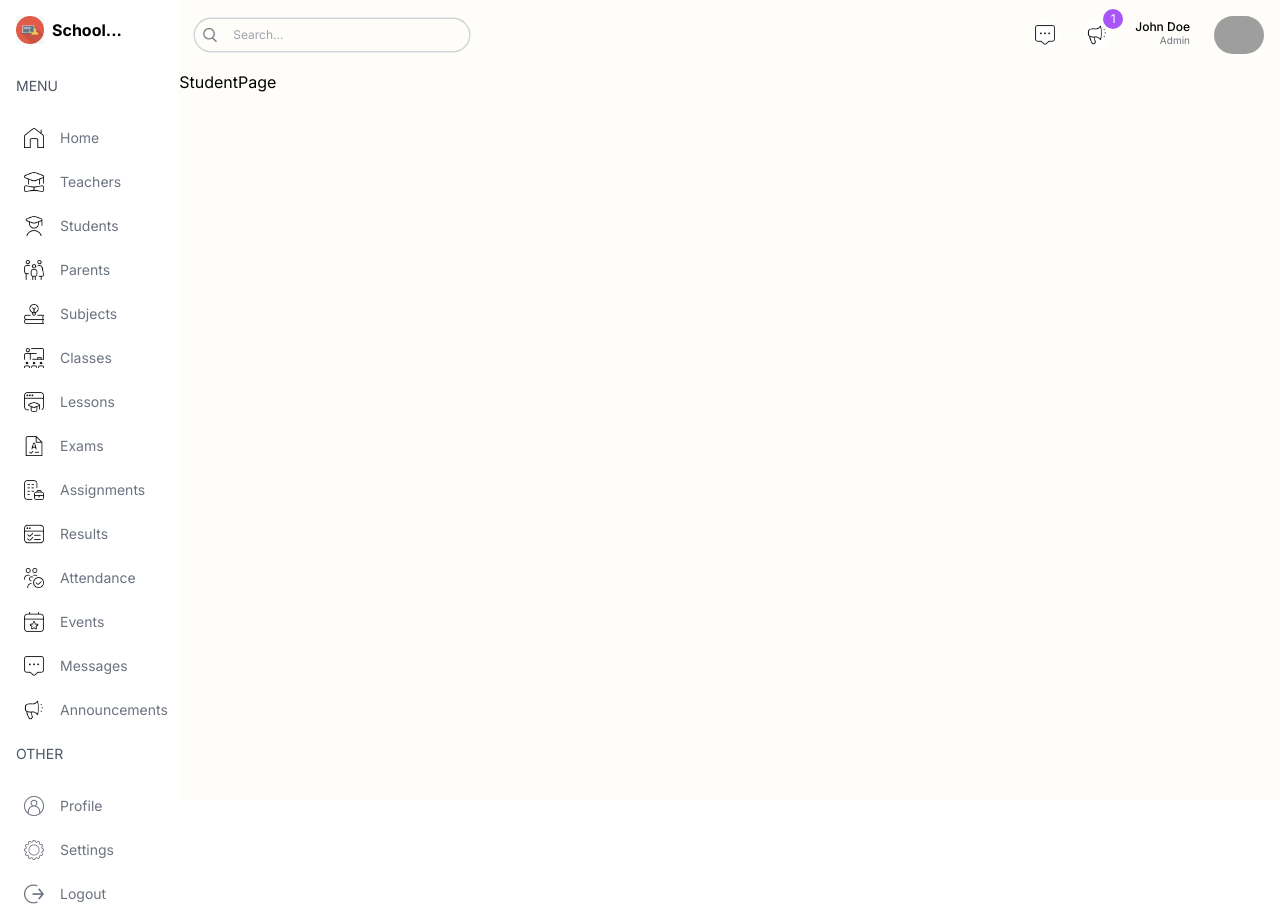
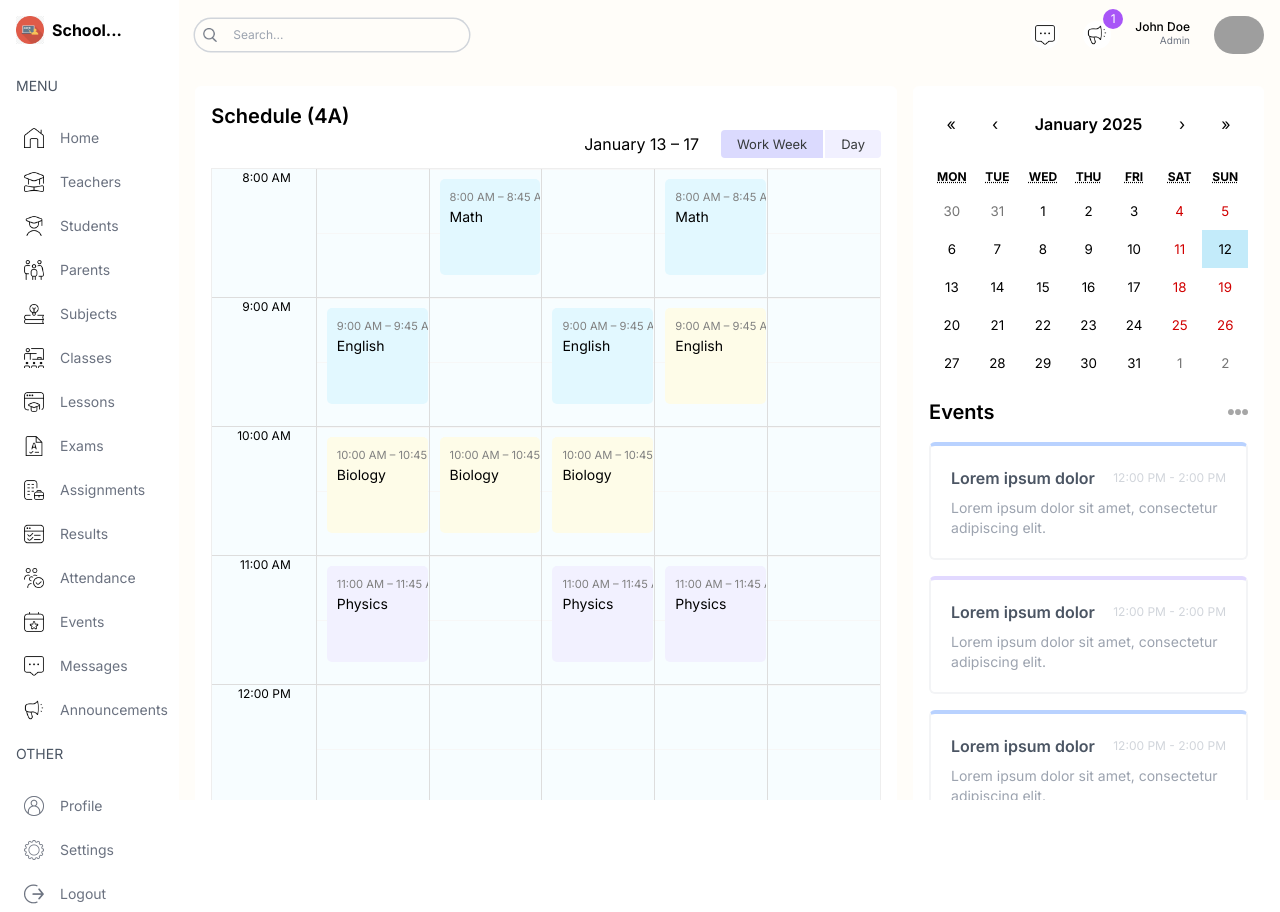
Before and after one commit to 66025997/School-Dashboard, a Next.js app: page /student in a window 1280 px wide. Built offline with nearby package versions, Linux system fonts and the light colour scheme; grey boxes are pictures that could not be loaded.

Commit message:
Student page prototype

```diff
--- a/package.json
+++ b/package.json
@@ -11,6 +11,7 @@
   "dependencies": {
     "next": "14.2.5",
     "react": "^18",
+    "react-big-calendar": "^1.17.1",
     "react-calendar": "^5.1.0",
     "react-dom": "^18",
     "recharts": "^2.15.0"
@@ -18,6 +19,7 @@
   "devDependencies": {
     "@types/node": "^20",
     "@types/react": "^18.3.18",
+    "@types/react-big-calendar": "^1.16.1",
     "@types/react-dom": "^18.3.5",
     "eslint": "^8",
     "eslint-config-next": "14.2.5",
--- a/src/app/(dashboard)/student/page.tsx
+++ b/src/app/(dashboard)/student/page.tsx
@@ -1,7 +1,24 @@
+import Announcements from "@/components/Announcements";
+import BigCalendar from "@/components/BigCalender";
+import EventCalendar from "@/components/EventCalendar";
+
 const StudentPage = () => {
     return (
-        <div className=''>StudentPage</div>
-    )
-}
+        <div className="p-4 flex gap-4 flex-col xl:flex-row">
+            {/* LEFT */}
+            <div className="w-full xl:w-2/3">
+                <div className="h-full bg-white p-4 rounded-md">
+                    <h1 className="text-xl font-semibold">Schedule (4A)</h1>
+                    <BigCalendar />
+                </div>
+            </div>
+            {/* RIGHT */}
+            <div className="w-full xl:w-1/3 flex flex-col gap-8">
+                <EventCalendar />
+                <Announcements />
+            </div>
+        </div>
+    );
+};
 
-export default StudentPage
+export default StudentPage;
--- a/src/app/globals.css
+++ b/src/app/globals.css
@@ -1,3 +1,115 @@
 @tailwind base;
 @tailwind components;
 @tailwind utilities;
+
+.react-calendar {
+    width: 100% !important;
+    border: none !important;
+    font-family: "Inter", sans-serif !important;
+}
+
+.react-calendar__navigation__label__labelText {
+    font-weight: 600;
+}
+
+.react-calendar__tile--active {
+    background-color: #c3ebfa !important;
+    color: black !important;
+}
+
+.rbc-btn-group:first-child {
+    display: none !important;
+}
+
+.rbc-toolbar-label {
+    text-align: right !important;
+    padding: 0px 20px !important;
+}
+
+.rbc-btn-group:last-child {
+    font-size: 13px !important;
+}
+
+.rbc-btn-group:last-child button {
+    border: none !important;
+    background-color: #f1f0ff !important;
+    margin-left: 2px !important;
+}
+
+.rbc-toolbar button.rbc-active {
+    background-color: #dbdafe !important;
+    box-shadow: none !important;
+}
+
+.rbc-time-view {
+    border-color: #eee !important;
+}
+
+.rbc-time-header {
+    display: none !important;
+}
+
+.rbc-time-content {
+    border: none !important;
+}
+
+.rbc-time-gutter.rbc-time-column {
+    font-size: 12px !important;
+}
+
+.rbc-time-gutter.rbc-time-column .rbc-timeslot-group {
+    padding: 0px 20px !important;
+}
+
+.rbc-timeslot-group {
+    background-color: #f7fdff !important;
+}
+
+.rbc-day-slot {
+    font-size: 14px !important;
+}
+
+.rbc-event {
+    border: none !important;
+    color: black !important;
+    padding: 10px !important;
+    margin: 10px !important;
+    width: 99% !important;
+}
+
+.rbc-event:nth-child(1) {
+    background-color: #e2f8ff !important;
+}
+
+.rbc-event:nth-child(2) {
+    background-color: #fefce8 !important;
+}
+
+.rbc-event:nth-child(3) {
+    background-color: #f2f1ff !important;
+}
+
+.rbc-event:nth-child(4) {
+    background-color: #fdf2fb !important;
+}
+
+.rbc-event:nth-child(5) {
+    background-color: #e2f8ff !important;
+}
+
+.rbc-event:nth-child(6) {
+    background-color: #fefce8 !important;
+}
+
+.rbc-event:nth-child(7) {
+    background-color: #f2f1ff !important;
+}
+
+.rbc-event:nth-child(8) {
+    background-color: #fdf2fb !important;
+}
+
+.rbc-event-label {
+    color: gray !important;
+    margin-bottom: 5px;
+}
--- /dev/null
+++ b/src/components/BigCalender.tsx
@@ -0,0 +1,34 @@
+"use client";
+
+import { Calendar, momentLocalizer, View, Views } from "react-big-calendar";
+import moment from "moment";
+import { calendarEvents } from "@/lib/data";
+import "react-big-calendar/lib/css/react-big-calendar.css";
+import { useState } from "react";
+
+const localizer = momentLocalizer(moment);
+
+const BigCalendar = () => {
+    const [view, setView] = useState<View>(Views.WORK_WEEK);
+
+    const handleOnChangeView = (selectedView: View) => {
+        setView(selectedView);
+    };
+
+    return (
+        <Calendar
+            localizer={localizer}
+            events={calendarEvents}
+            startAccessor="start"
+            endAccessor="end"
+            views={["work_week", "day"]}
+            view={view}
+            style={{ height: "98%" }}
+            onView={handleOnChangeView}
+            min={new Date(2025, 1, 0, 8, 0, 0)}
+            max={new Date(2025, 1, 0, 17, 0, 0)}
+        />
+    );
+};
+
+export default BigCalendar;
--- a/src/lib/data.ts
+++ b/src/lib/data.ts
@@ -917,147 +917,148 @@ export const announcementsData = [
 
 
 // YOU SHOULD CHANGE THE DATES OF THE EVENTS TO THE CURRENT DATE TO SEE THE EVENTS ON THE CALENDAR
+const now = new Date();
+const currentYear = now.getFullYear();
+const currentMonth = now.getMonth();
+const currentDate = now.getDate();
+
 export const calendarEvents = [
   {
     title: "Math",
     allDay: false,
-    start: new Date(2024, 7, 12, 8, 0),
-    end: new Date(2024, 7, 12, 8, 45),
+    start: new Date(currentYear, currentMonth, currentDate, 8, 0),
+    end: new Date(currentYear, currentMonth, currentDate, 8, 45),
   },
   {
     title: "English",
     allDay: false,
-    start: new Date(2024, 7, 12, 9, 0),
-    end: new Date(2024, 7, 12, 9, 45),
+    start: new Date(currentYear, currentMonth, currentDate, 9, 0),
+    end: new Date(currentYear, currentMonth, currentDate, 9, 45),
   },
   {
     title: "Biology",
     allDay: false,
-    start: new Date(2024, 7, 12, 10, 0),
-    end: new Date(2024, 7, 12, 10, 45),
+    start: new Date(currentYear, currentMonth, currentDate, 10, 0),
+    end: new Date(currentYear, currentMonth, currentDate, 10, 45),
   },
   {
     title: "Physics",
     allDay: false,
-    start: new Date(2024, 7, 12, 11, 0),
-    end: new Date(2024, 7, 12, 11, 45),
+    start: new Date(currentYear, currentMonth, currentDate, 11, 0),
+    end: new Date(currentYear, currentMonth, currentDate, 11, 45),
   },
   {
     title: "Chemistry",
     allDay: false,
-    start: new Date(2024, 7, 12, 13, 0),
-    end: new Date(2024, 7, 12, 13, 45),
+    start: new Date(currentYear, currentMonth, currentDate, 13, 0),
+    end: new Date(currentYear, currentMonth, currentDate, 13, 45),
   },
   {
     title: "History",
     allDay: false,
-    start: new Date(2024, 7, 12, 14, 0),
-    end: new Date(2024, 7, 12, 14, 45),
+    start: new Date(currentYear, currentMonth, currentDate, 14, 0),
+    end: new Date(currentYear, currentMonth, currentDate, 14, 45),
   },
   {
     title: "English",
     allDay: false,
-    start: new Date(2024, 7, 13, 9, 0),
-    end: new Date(2024, 7, 13, 9, 45),
+    start: new Date(currentYear, currentMonth, currentDate + 1, 9, 0),
+    end: new Date(currentYear, currentMonth, currentDate + 1, 9, 45),
   },
   {
     title: "Biology",
     allDay: false,
-    start: new Date(2024, 7, 13, 10, 0),
-    end: new Date(2024, 7, 13, 10, 45),
+    start: new Date(currentYear, currentMonth, currentDate + 1, 10, 0),
+    end: new Date(currentYear, currentMonth, currentDate + 1, 10, 45),
   },
   {
     title: "Physics",
     allDay: false,
-    start: new Date(2024, 7, 13, 11, 0),
-    end: new Date(2024, 7, 13, 11, 45),
+    start: new Date(currentYear, currentMonth, currentDate + 1, 11, 0),
+    end: new Date(currentYear, currentMonth, currentDate + 1, 11, 45),
   },
-
   {
     title: "History",
     allDay: false,
-    start: new Date(2024, 7, 13, 14, 0),
-    end: new Date(2024, 7, 13, 14, 45),
+    start: new Date(currentYear, currentMonth, currentDate + 1, 14, 0),
+    end: new Date(currentYear, currentMonth, currentDate + 1, 14, 45),
   },
   {
     title: "Math",
     allDay: false,
-    start: new Date(2024, 7, 14, 8, 0),
-    end: new Date(2024, 7, 14, 8, 45),
+    start: new Date(currentYear, currentMonth, currentDate + 2, 8, 0),
+    end: new Date(currentYear, currentMonth, currentDate + 2, 8, 45),
   },
   {
     title: "Biology",
     allDay: false,
-    start: new Date(2024, 7, 14, 10, 0),
-    end: new Date(2024, 7, 14, 10, 45),
+    start: new Date(currentYear, currentMonth, currentDate + 2, 10, 0),
+    end: new Date(currentYear, currentMonth, currentDate + 2, 10, 45),
   },
-
   {
     title: "Chemistry",
     allDay: false,
-    start: new Date(2024, 7, 14, 13, 0),
-    end: new Date(2024, 7, 14, 13, 45),
+    start: new Date(currentYear, currentMonth, currentDate + 2, 13, 0),
+    end: new Date(currentYear, currentMonth, currentDate + 2, 13, 45),
   },
   {
     title: "History",
     allDay: false,
-    start: new Date(2024, 7, 14, 14, 0),
-    end: new Date(2024, 7, 13, 14, 45),
+    start: new Date(currentYear, currentMonth, currentDate + 2, 14, 0),
+    end: new Date(currentYear, currentMonth, currentDate + 2, 14, 45),
   },
   {
     title: "English",
     allDay: false,
-    start: new Date(2024, 7, 15, 9, 0),
-    end: new Date(2024, 7, 15, 9, 45),
+    start: new Date(currentYear, currentMonth, currentDate + 3, 9, 0),
+    end: new Date(currentYear, currentMonth, currentDate + 3, 9, 45),
   },
   {
     title: "Biology",
     allDay: false,
-    start: new Date(2024, 7, 15, 10, 0),
-    end: new Date(2024, 7, 15, 10, 45),
+    start: new Date(currentYear, currentMonth, currentDate + 3, 10, 0),
+    end: new Date(currentYear, currentMonth, currentDate + 3, 10, 45),
   },
   {
     title: "Physics",
     allDay: false,
-    start: new Date(2024, 7, 15, 11, 0),
-    end: new Date(2024, 7, 15, 11, 45),
+    start: new Date(currentYear, currentMonth, currentDate + 3, 11, 0),
+    end: new Date(currentYear, currentMonth, currentDate + 3, 11, 45),
   },
-
   {
     title: "History",
     allDay: false,
-    start: new Date(2024, 7, 15, 14, 0),
-    end: new Date(2024, 7, 15, 14, 45),
+    start: new Date(currentYear, currentMonth, currentDate + 3, 14, 0),
+    end: new Date(currentYear, currentMonth, currentDate + 3, 14, 45),
   },
   {
     title: "Math",
     allDay: false,
-    start: new Date(2024, 7, 16, 8, 0),
-    end: new Date(2024, 7, 16, 8, 45),
+    start: new Date(currentYear, currentMonth, currentDate + 4, 8, 0),
+    end: new Date(currentYear, currentMonth, currentDate + 4, 8, 45),
   },
   {
     title: "English",
     allDay: false,
-    start: new Date(2024, 7, 16, 9, 0),
-    end: new Date(2024, 7, 16, 9, 45),
+    start: new Date(currentYear, currentMonth, currentDate + 4, 9, 0),
+    end: new Date(currentYear, currentMonth, currentDate + 4, 9, 45),
   },
-
   {
     title: "Physics",
     allDay: false,
-    start: new Date(2024, 7, 16, 11, 0),
-    end: new Date(2024, 7, 16, 11, 45),
+    start: new Date(currentYear, currentMonth, currentDate + 4, 11, 0),
+    end: new Date(currentYear, currentMonth, currentDate + 4, 11, 45),
   },
   {
     title: "Chemistry",
     allDay: false,
-    start: new Date(2024, 7, 16, 13, 0),
-    end: new Date(2024, 7, 16, 13, 45),
+    start: new Date(currentYear, currentMonth, currentDate + 4, 13, 0),
+    end: new Date(currentYear, currentMonth, currentDate + 4, 13, 45),
   },
   {
     title: "History",
     allDay: false,
-    start: new Date(2024, 7, 16, 14, 0),
-    end: new Date(2024, 7, 16, 14, 45),
+    start: new Date(currentYear, currentMonth, currentDate + 4, 14, 0),
+    end: new Date(currentYear, currentMonth, currentDate + 4, 14, 45),
   },
 ];
```
Also changed, not shown: 1 other file (tests, documents, lock files or other folders).
